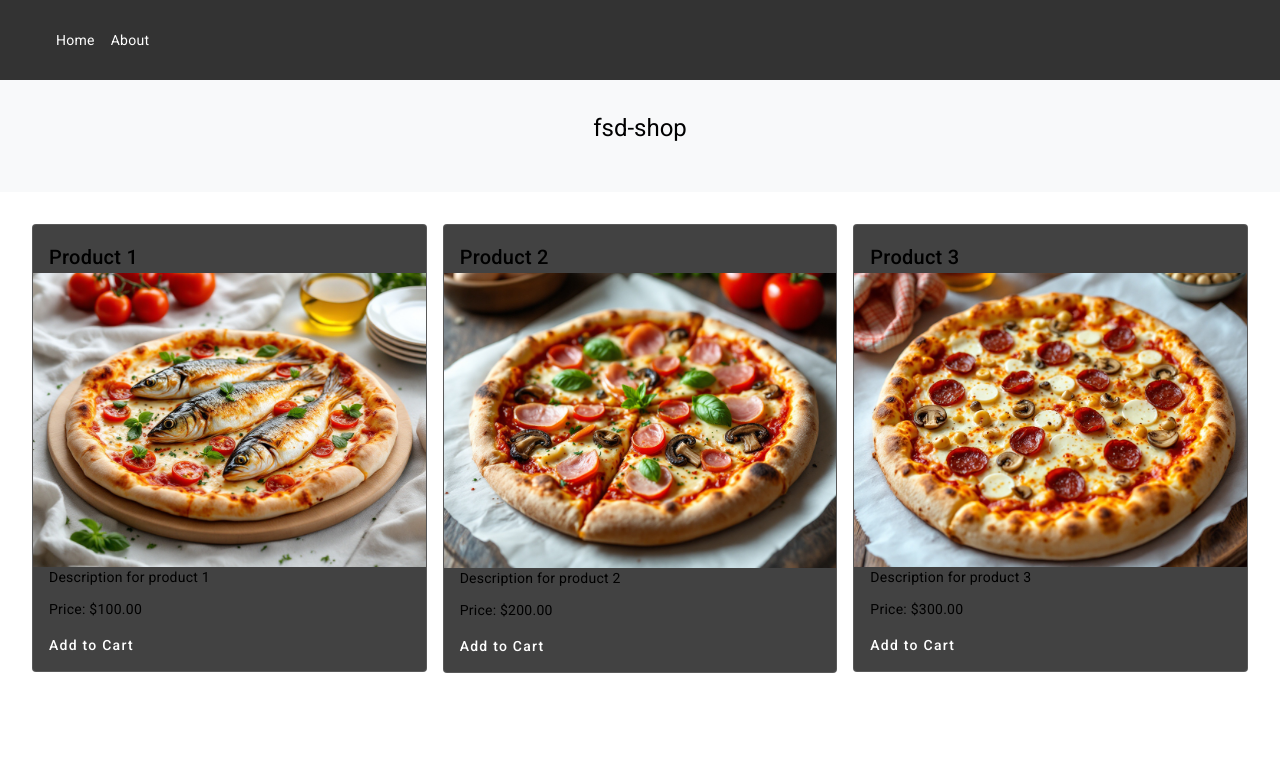
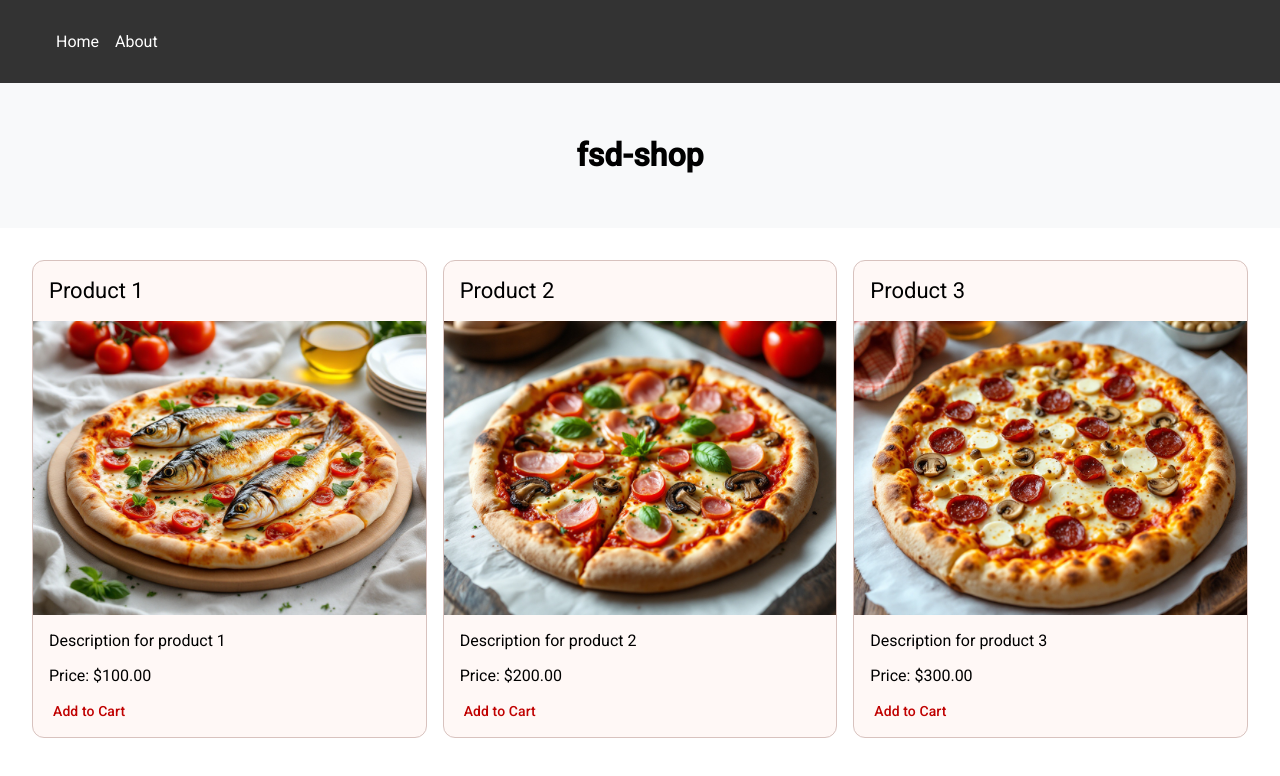
Before and after one commit to felixabele/pizza-sliced-design-shop, an Angular app: page / in a window 1280 px wide. Shown: the top 776 px of the page. Built offline with nearby package versions, Linux system fonts and the light colour scheme.

Commit message:
basic theme styling

```diff
--- a/angular.json
+++ b/angular.json
@@ -30,7 +30,6 @@
               "src/assets"
             ],
             "styles": [
-              "@angular/material/prebuilt-themes/pink-bluegrey.css",
               "src/styles.scss"
             ],
             "scripts": []
@@ -91,7 +90,6 @@
               "src/assets"
             ],
             "styles": [
-              "@angular/material/prebuilt-themes/pink-bluegrey.css",
               "src/styles.scss"
             ],
             "scripts": []
--- a/package.json
+++ b/package.json
@@ -26,8 +26,8 @@
     "zone.js": "~0.15.0"
   },
   "devDependencies": {
-    "@angular-devkit/build-angular": "^18.2.12",
-    "@angular/cli": "^18.2.12",
+    "@angular-devkit/build-angular": "^19.0.6",
+    "@angular/cli": "^19.0.6",
     "@angular/compiler-cli": "^19.0.5",
     "@feature-sliced/eslint-config": "^0.1.1",
     "@types/jasmine": "~5.1.0",
--- a/src/app/app.component.ts
+++ b/src/app/app.component.ts
@@ -5,6 +5,7 @@ import { RouterOutlet } from '@angular/router';
 @Component({
   selector: 'app-root',
   imports: [CommonModule, RouterOutlet],
+  standalone: true,
   templateUrl: './app.component.html',
   styleUrl: './app.component.scss',
 })
--- a/src/entities/Product/ui/product-card/product-card.component.scss
+++ b/src/entities/Product/ui/product-card/product-card.component.scss
@@ -1,5 +1,3 @@
-@use '@angular/material' as mat;
-
 :host {
   display: block;
 }
@@ -7,4 +5,5 @@
 img {
   width: 100%;
   height: auto;
+  margin-top: 1rem;
 }
--- a/src/entities/Product/ui/product-card/product-card.component.ts
+++ b/src/entities/Product/ui/product-card/product-card.component.ts
@@ -1,4 +1,4 @@
-import { ChangeDetectionStrategy, Component, Input } from '@angular/core';
+import { Component, Input } from '@angular/core';
 import { MatCardModule } from '@angular/material/card';
 import { MatButtonModule } from '@angular/material/button';
 import { Product } from '../../model/product.model';
@@ -6,6 +6,7 @@ import { CurrencyPipe } from '@angular/common';
 
 @Component({
   selector: 'entity-product-card',
+  standalone: true,
   imports: [MatCardModule, MatButtonModule, CurrencyPipe],
   templateUrl: './product-card.component.html',
   styleUrl: './product-card.component.scss',
--- a/src/pages/product-overview/ui/product-overview-page/product-overview-page.component.ts
+++ b/src/pages/product-overview/ui/product-overview-page/product-overview-page.component.ts
@@ -1,4 +1,4 @@
-import { ChangeDetectionStrategy, Component, Signal } from '@angular/core';
+import { Component, Signal } from '@angular/core';
 import { toSignal } from '@angular/core/rxjs-interop';
 import {
   Product,
@@ -7,11 +7,11 @@ import {
 } from '~/entities/Product';
 
 @Component({
-    selector: 'app-product-overview-page',
-    imports: [ProductCardComponent],
-    templateUrl: './product-overview-page.component.html',
-    styleUrl: './product-overview-page.component.scss',
-    changeDetection: ChangeDetectionStrategy.OnPush
+  selector: 'app-product-overview-page',
+  imports: [ProductCardComponent],
+  standalone: true,
+  templateUrl: './product-overview-page.component.html',
+  styleUrl: './product-overview-page.component.scss',
 })
 export class ProductOverviewPageComponent {
   public products: Signal<Product[] | undefined>;
--- a/src/styles.scss
+++ b/src/styles.scss
@@ -1,4 +1,4 @@
-/* You can add global styles to this file, and also import other style files */
+@use '@angular/material' as mat;
 
 html,
 body {
@@ -8,3 +8,13 @@ body {
   margin: 0;
   font-family: Roboto, 'Helvetica Neue', sans-serif;
 }
+
+html {
+  @include mat.theme(
+    (
+      color: mat.$red-palette,
+      typography: Roboto,
+      density: -2,
+    )
+  );
+}
```
Also changed, not shown: 1 other file (tests, documents, lock files or other folders).
